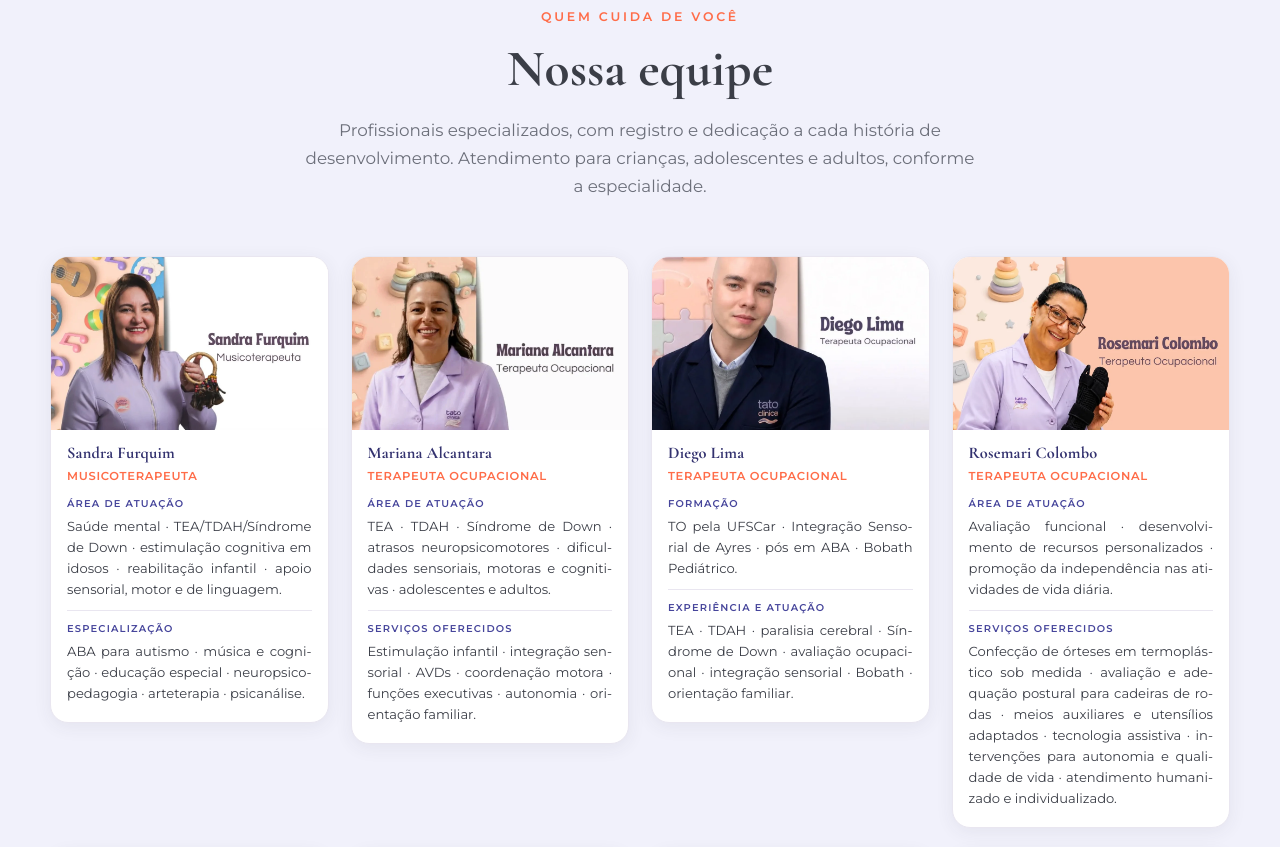
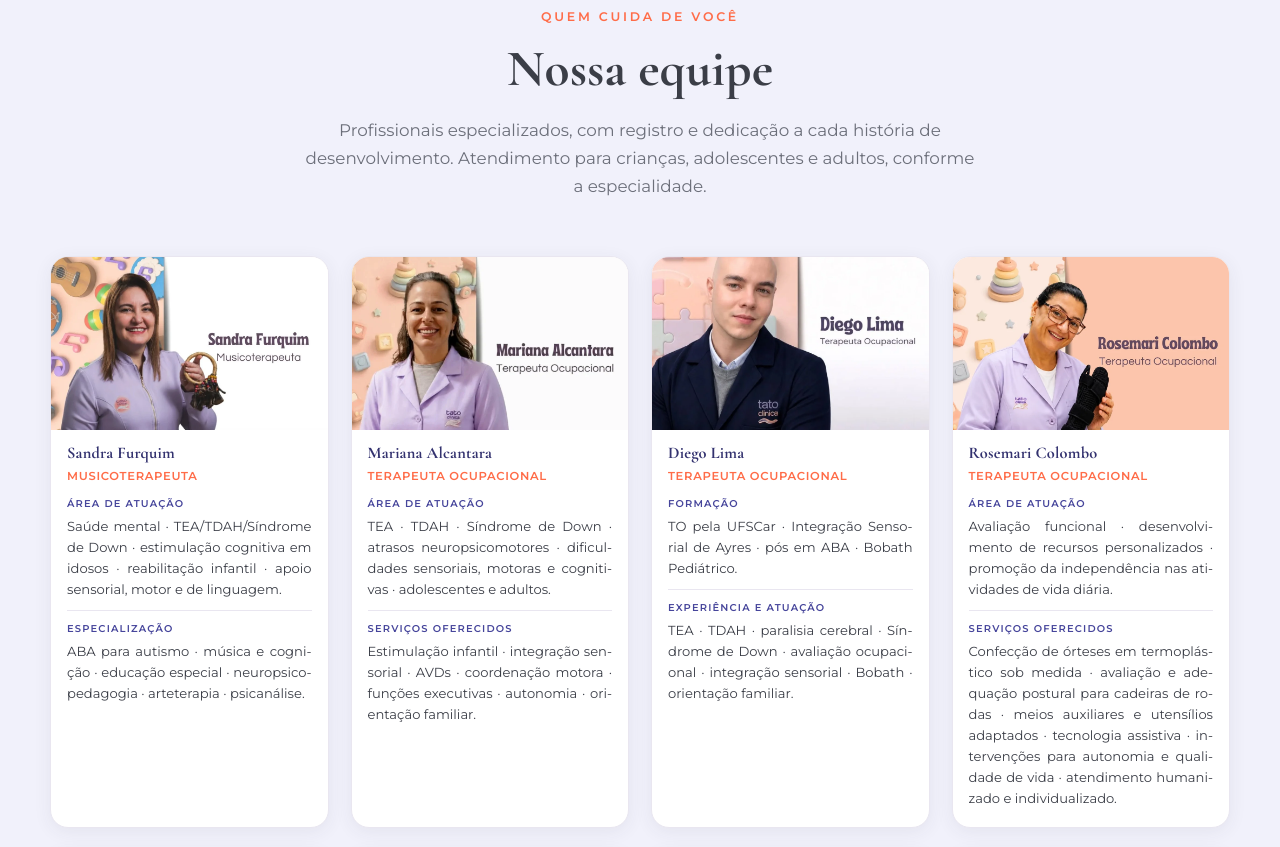
Before and after one commit to matheusjosedesouzabispo-blip/tato-clinica, a plain HTML site: page index.html in a window 1280 px wide. Shown: the part 5318-6165 px from the top of the page. Drawn offline with nearby package versions, Linux system fonts and the light colour scheme.

Commit message:
fix: alinha altura dos cards da equipe no grid
Faz os cards da mesma linha esticarem até a altura do mais alto, mantendo o texto e o fundo alinhados.

Co-authored-by: Cursor <cursoragent@cursor.com>

```diff
--- a/style.css
+++ b/style.css
@@ -235,7 +235,7 @@ h1,h2,h3,h4{font-family:var(--font-display);font-weight:700;line-height:1.08;col
   display:grid;
   grid-template-columns:repeat(4,1fr);
   gap:22px;
-  align-items:start;
+  align-items:stretch;
 }
 .member{
   position:relative;
@@ -247,6 +247,7 @@ h1,h2,h3,h4{font-family:var(--font-display);font-weight:700;line-height:1.08;col
   box-shadow:var(--shadow-sm);
   display:flex;
   flex-direction:column;
+  height:100%;
   transition:transform .35s var(--ease), box-shadow .35s var(--ease), border-color .35s var(--ease);
 }
 .member:hover{
```
